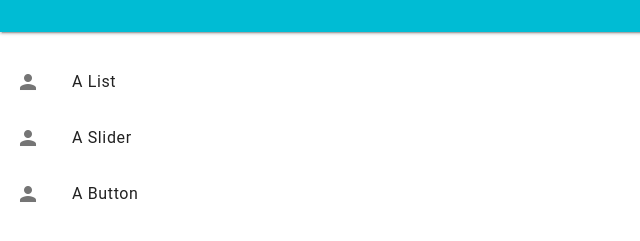
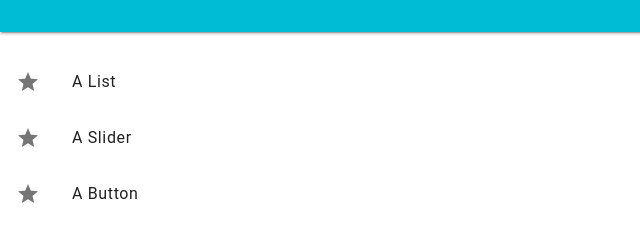
Before and after one commit to SHH-ICS/mdl-html-page-Chloe-Jornitz, a plain HTML site: page index2.html in a window 1280 px wide. Shown: the part 128-369 px from the top of the page, 0-640 px from the left. Drawn offline with nearby package versions, Linux system fonts and the light colour scheme.

Commit message:
added stars

```diff
--- a/index2.html
+++ b/index2.html
@@ -44,19 +44,19 @@
             <ul class="demo-list-icon mdl-list">
               <li class="mdl-list__item">
                 <span class="mdl-list__item-primary-content">
-                <i class="material-icons mdl-list__item-icon">person</i>
+                <i class="material-icons mdl-list__item-icon">star</i>
                 A List
                 </span>
               </li>
               <li class="mdl-list__item">
                 <span class="mdl-list__item-primary-content">
-                <i class="material-icons mdl-list__item-icon">person</i>
+                <i class="material-icons mdl-list__item-icon">star</i>
                 A Slider
                 </span>
               </li>
               <li class="mdl-list__item">
                 <span class="mdl-list__item-primary-content">
-                <i class="material-icons mdl-list__item-icon">person</i>
+                <i class="material-icons mdl-list__item-icon">star</i>
                 A Button
                 </span>
               </li>
```
